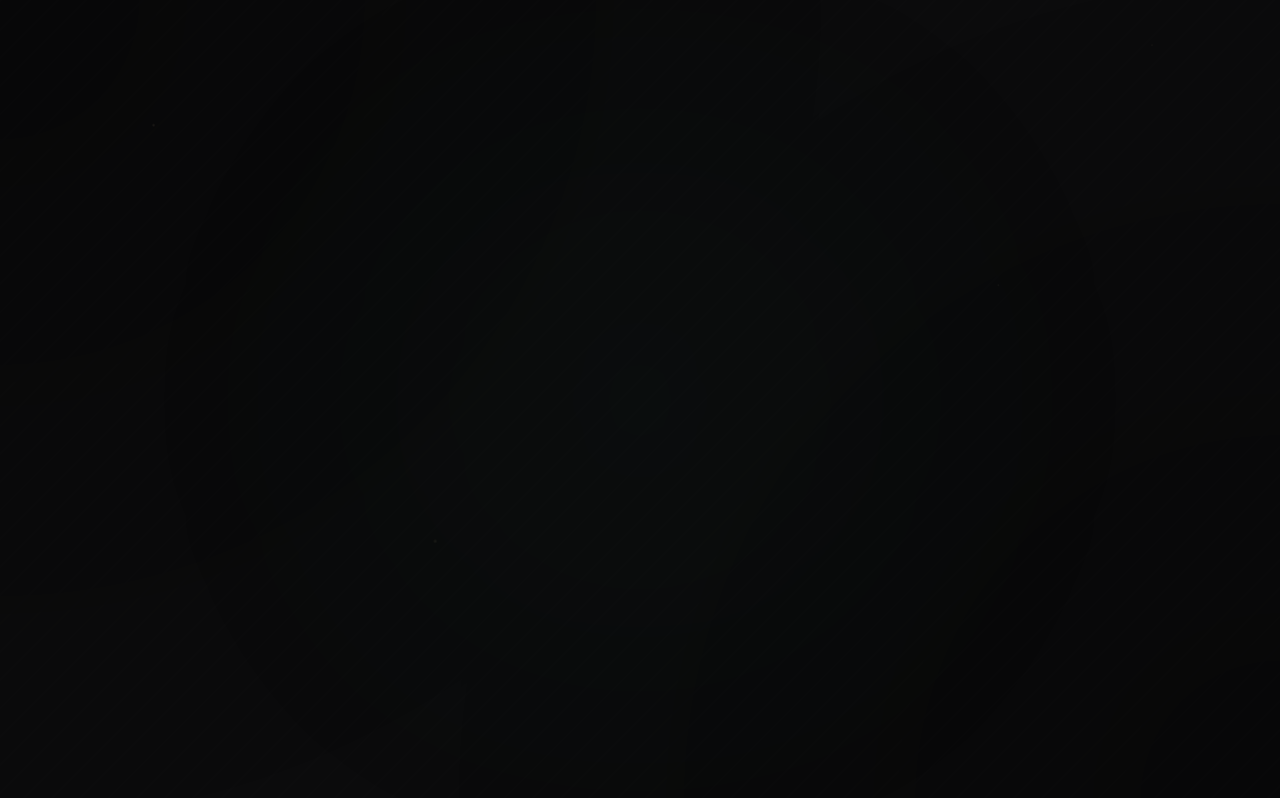
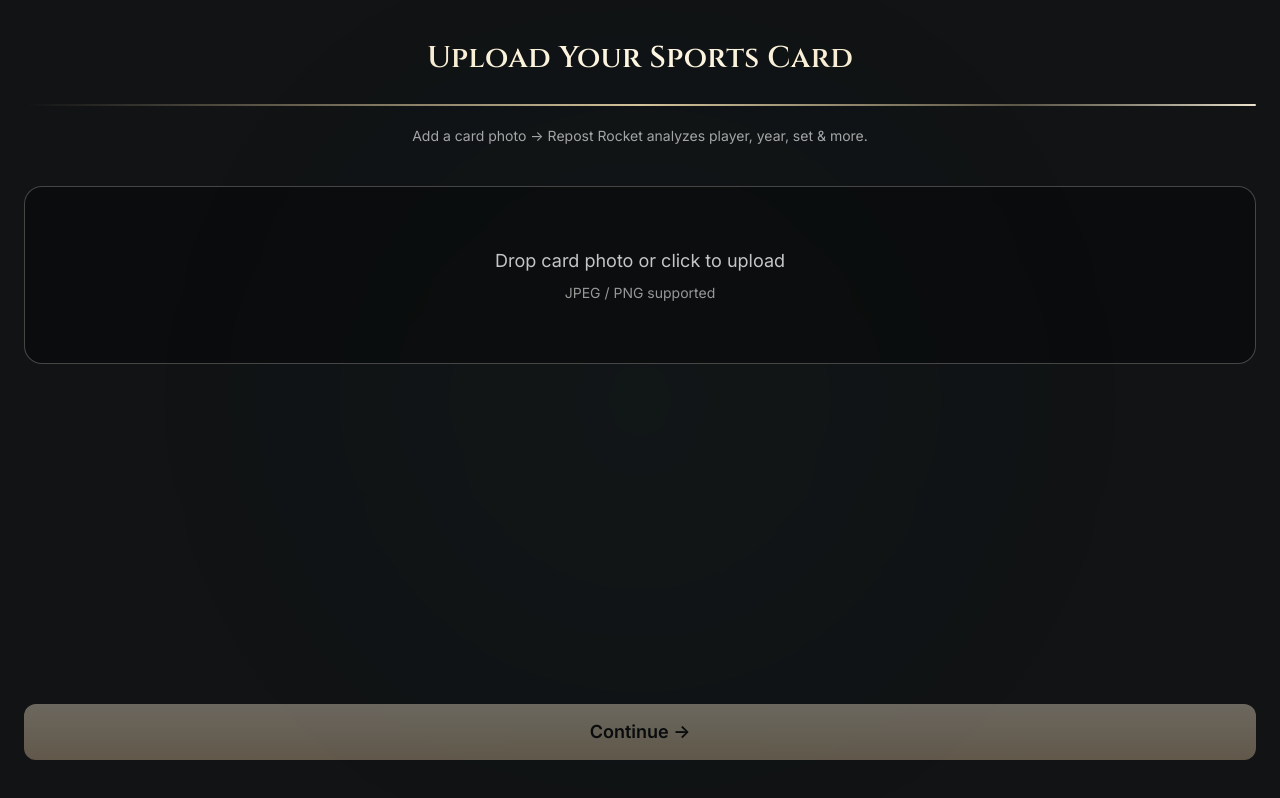
Before and after one commit to jessicadownes627/repostrocket, a React (Vite) app: page /card-prep in a window 1280 px wide. Before the commit this address had no page. Built offline with nearby package versions, Linux system fonts and the light colour scheme.

Commit message:
Add MagicCardPrep sports card uploader + fix routing

```diff
--- a/src/App.jsx
+++ b/src/App.jsx
@@ -6,6 +6,7 @@ import { BrowserRouter as Router, Routes, Route } from "react-router-dom";
 import Welcome from "./pages/Welcome";
 import Dashboard from "./pages/Dashboard.jsx";
 import MagicPhotoPrep from "./pages/MagicPhotoPrep"; // Magic Upload
+import MagicCardPrep from "./pages/MagicCardPrep";
 import SingleListing from "./pages/SingleListing"; // AI Editor
 import LaunchDeck from "./pages/LaunchDeck"; // Final Launch
 import Inventory from "./pages/Inventory";
@@ -22,6 +23,7 @@ function App() {
           <Route path="/" element={<Welcome />} />
           <Route path="/dashboard" element={<Dashboard />} />
           <Route path="/prep" element={<MagicPhotoPrep />} />
+          <Route path="/card-prep" element={<MagicCardPrep />} />
           <Route path="/single-listing" element={<SingleListing />} />
           <Route path="/launch" element={<LaunchDeck />} />
           <Route path="/batch" element={<Batch />} />
--- /dev/null
+++ b/src/pages/MagicCardPrep.jsx
@@ -0,0 +1,139 @@
+import { useRef, useState, useCallback } from "react";
+import { useNavigate } from "react-router-dom";
+import { useListingStore } from "../store/useListingStore";
+import "../styles/createListing.css"; // still safe to reuse
+
+export default function MagicCardPrep() {
+  const navigate = useNavigate();
+  const fileInputRef = useRef(null);
+  const { setListingField } = useListingStore();
+
+  const [previews, setPreviews] = useState([]);
+  const [isDragging, setIsDragging] = useState(false);
+
+  /* ------------------------------------------------------ */
+  /*  SIMPLE CARD FILE HANDLER (no HEIC, no clothes logic)  */
+  /* ------------------------------------------------------ */
+  const handleFiles = useCallback(
+    async (files) => {
+      const arr = Array.from(files || []);
+      const urls = arr.map((f) => URL.createObjectURL(f));
+
+      // Set previews
+      urls.forEach((url) => {
+        const img = new Image();
+        img.onload = () =>
+          setPreviews((prev) => (prev.includes(url) ? prev : [...prev, url]));
+        img.onerror = img.onload;
+        img.src = url;
+      });
+
+      // Store photos (card flow)
+      setListingField("photos", urls);
+    },
+    [setListingField]
+  );
+
+  /* ------------------------------------------------------ */
+  /*  DRAG & DROP                                            */
+  /* ------------------------------------------------------ */
+  const handleDrop = async (e) => {
+    e.preventDefault();
+    setIsDragging(false);
+    if (e.dataTransfer.files.length) await handleFiles(e.dataTransfer.files);
+  };
+
+  const handleBrowse = () => fileInputRef.current?.click();
+
+  /* ------------------------------------------------------ */
+  /*  CONTINUE → SingleListing (card editor)                 */
+  /* ------------------------------------------------------ */
+  const goNext = () => {
+    if (!previews.length) return;
+    setTimeout(() => navigate("/single-listing"), 150);
+  };
+
+  return (
+    <div className="app-wrapper min-h-screen px-6 py-10 flex flex-col relative">
+
+      {/* Soft charcoal background */}
+      <div className="rr-deep-emerald"></div>
+
+      {/* --------------------------------------------- */}
+      {/*   HEADER                                       */}
+      {/* --------------------------------------------- */}
+      <h1 className="sparkly-header header-glitter text-center text-3xl mb-3">
+        Upload Your Sports Card
+      </h1>
+
+      <div className="magic-cta-bar mb-6" />
+
+      <p className="text-center opacity-65 text-sm mb-6">
+        Add a card photo → Repost Rocket analyzes player, year, set & more.
+      </p>
+
+      {/* --------------------------------------------- */}
+      {/*   UPLOAD ZONE                                 */}
+      {/* --------------------------------------------- */}
+      <div
+        className={`
+          lux-upload-zone mt-4 flex flex-col items-center justify-center cursor-pointer
+          ${isDragging ? "lux-upload-hover" : ""}
+        `}
+        onDragOver={(e) => {
+          e.preventDefault();
+          setIsDragging(true);
+        }}
+        onDragLeave={() => setIsDragging(false)}
+        onDrop={handleDrop}
+        onClick={handleBrowse}
+      >
+        <p className="text-lg opacity-80 mb-2">Drop card photo or click to upload</p>
+        <p className="text-sm opacity-60">JPEG / PNG supported</p>
+
+        <input
+          type="file"
+          accept="image/*"
+          className="hidden"
+          ref={fileInputRef}
+          onChange={(e) => handleFiles(e.target.files)}
+        />
+      </div>
+
+      {/* PREVIEWS */}
+      {previews.length > 0 && (
+        <div className="mt-6 grid grid-cols-2 gap-4 fade-in relative z-20">
+          {previews.map((url, i) => (
+            <div
+              key={i}
+              className="rounded-xl overflow-hidden border border-[rgba(232,213,168,0.25)] bg-black/30"
+            >
+              <img
+                src={url}
+                alt="preview"
+                className="w-full h-full object-cover"
+              />
+            </div>
+          ))}
+        </div>
+      )}
+
+      {/* --------------------------------------------- */}
+      {/*   CONTINUE                                     */}
+      {/* --------------------------------------------- */}
+      <div className="mt-auto pt-10 relative z-30">
+        <button
+          onClick={goNext}
+          disabled={!previews.length}
+          className={`
+            w-full py-4 text-lg font-semibold rounded-xl
+            lux-continue-btn
+            ${!previews.length ? "opacity-40 cursor-not-allowed" : ""}
+          `}
+        >
+          Continue →
+        </button>
+      </div>
+    </div>
+  );
+}
--- a/src/pages/SportsCardSuite.jsx
+++ b/src/pages/SportsCardSuite.jsx
@@ -31,7 +31,7 @@ export default function SportsCardSuite() {
 
           {/* Single Card Mode */}
           <button
-            onClick={() => navigate("/single-listing")}
+            onClick={() => navigate("/card-prep")}
             className="w-full py-4 rounded-xl border border-white/20 text-white bg-white/5
                        hover:bg-white/10 transition-all text-xl"
           >
```
